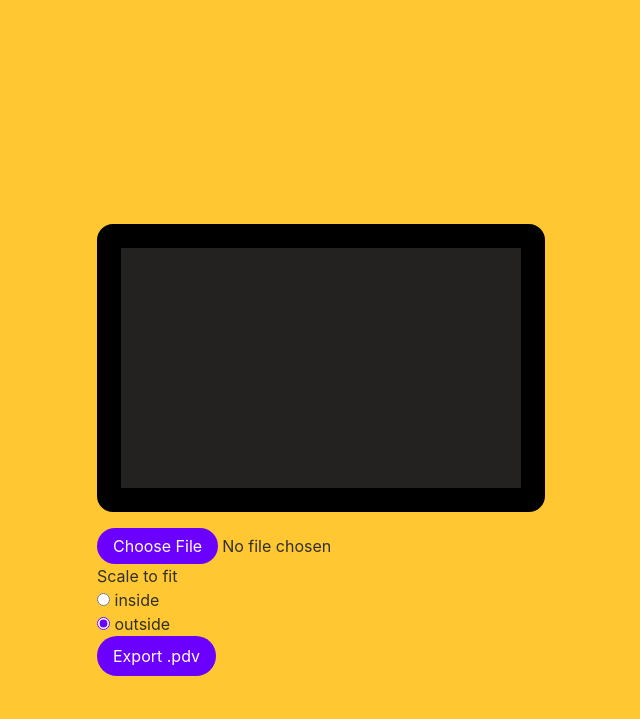
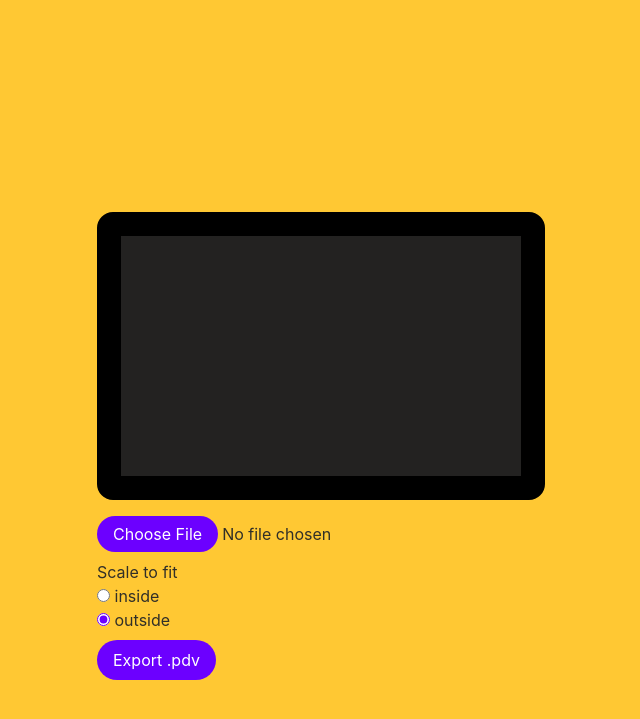
Before and after one commit to hteumeuleu/pdv, a Jekyll site: the page built from index.html, in a window 1280 px wide. Shown: the top 719 px of the page, without its empty margins (319-959 px from the left). Built offline with Jekyll 4.4.1, drawn with Linux system fonts in a browser that asks for light colours.

Commit message:
feat: add form styles

```diff
--- /dev/null
+++ b/_sass/_form.scss
@@ -0,0 +1,7 @@
+input[type="file"] {
+	max-width: calc(100vw - #{rem(32px)});
+}
+
+form > div:not(:last-child) {
+	margin-bottom: rem(8px);
+}
--- a/_sass/main.scss
+++ b/_sass/main.scss
@@ -3,3 +3,4 @@
 @import "_reset";
 @import "_buttons";
 @import "_layout";
+@import "_form";
```
